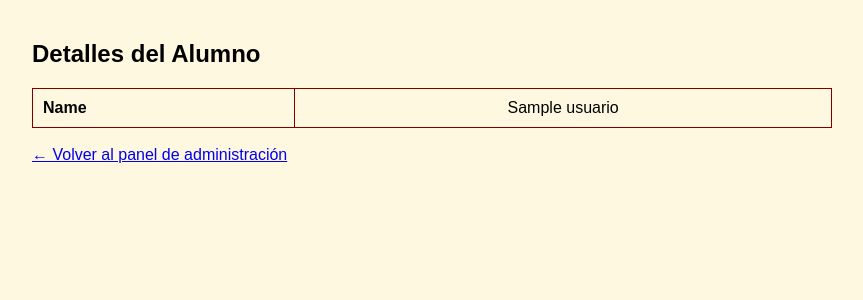
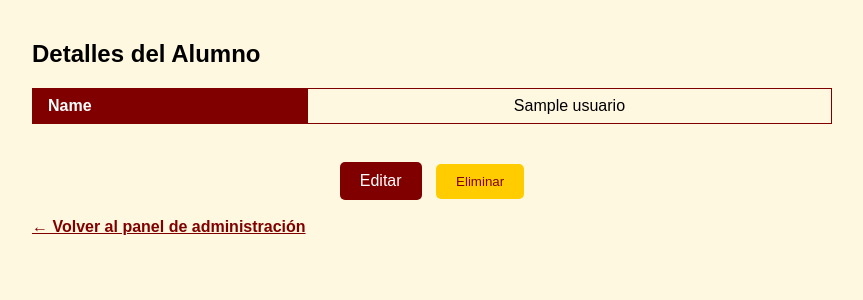
Before and after one commit to Armando59t/cbtis272, a Flask app: page /admin/alumno/1 in a window 1280 px wide. Shown: the part 64-364 px from the top of the page, without its empty margins (208-1071 px from the left). Run offline with Flask 3, Linux system fonts and the light colour scheme; the visitor is signed in with stand-in values (Sample User, id 1); a database or web service that is not in the repository returns one stand-in record (values such as "Sample title").

Commit message:
Update alumno_detalle.html

```diff
--- a/templates/alumno_detalle.html
+++ b/templates/alumno_detalle.html
@@ -4,16 +4,27 @@
 
 {% block contenido %}
     <h2>Detalles del Alumno</h2>
-    <table>
+    <table style="border-collapse: collapse; margin: auto;">
         {% for campo, valor in alumno.items() %}
             {% if campo != "_id" %}
             <tr>
-                <th style="text-align:left; padding-right:10px;">{{ campo.replace('_', ' ').capitalize() }}</th>
-                <td>{{ valor }}</td>
+                <th style="text-align:left; padding: 8px 15px; background-color:#800000; color:white;">{{ campo.replace('_', ' ').capitalize() }}</th>
+                <td style="padding: 8px 15px; background-color:#fff8e1;">{{ valor }}</td>
             </tr>
             {% endif %}
         {% endfor %}
     </table>
     <br>
-    <a href="/admin">← Volver al panel de administración</a>
+    <div style="text-align: center; margin-top: 20px;">
+        <a href="/admin/alumno/{{ alumno.curp }}/editar"
+           style="background-color:#800000; color:white; padding:10px 20px; border-radius:5px; text-decoration:none; margin-right:10px; display:inline-block;">
+           Editar
+        </a>
+        <button onclick="if(confirm('¿Seguro que quieres eliminar este alumno?')) { alert('Función eliminar pendiente'); }"
+                style="background-color:#FFCC00; color:#800000; border:none; padding: 10px 20px; cursor:pointer; border-radius:5px;">
+            Eliminar
+        </button>
+    </div>
+    <br>
+    <a href="/admin" style="color:#800000; font-weight:bold;">← Volver al panel de administración</a>
 {% endblock %}
```
